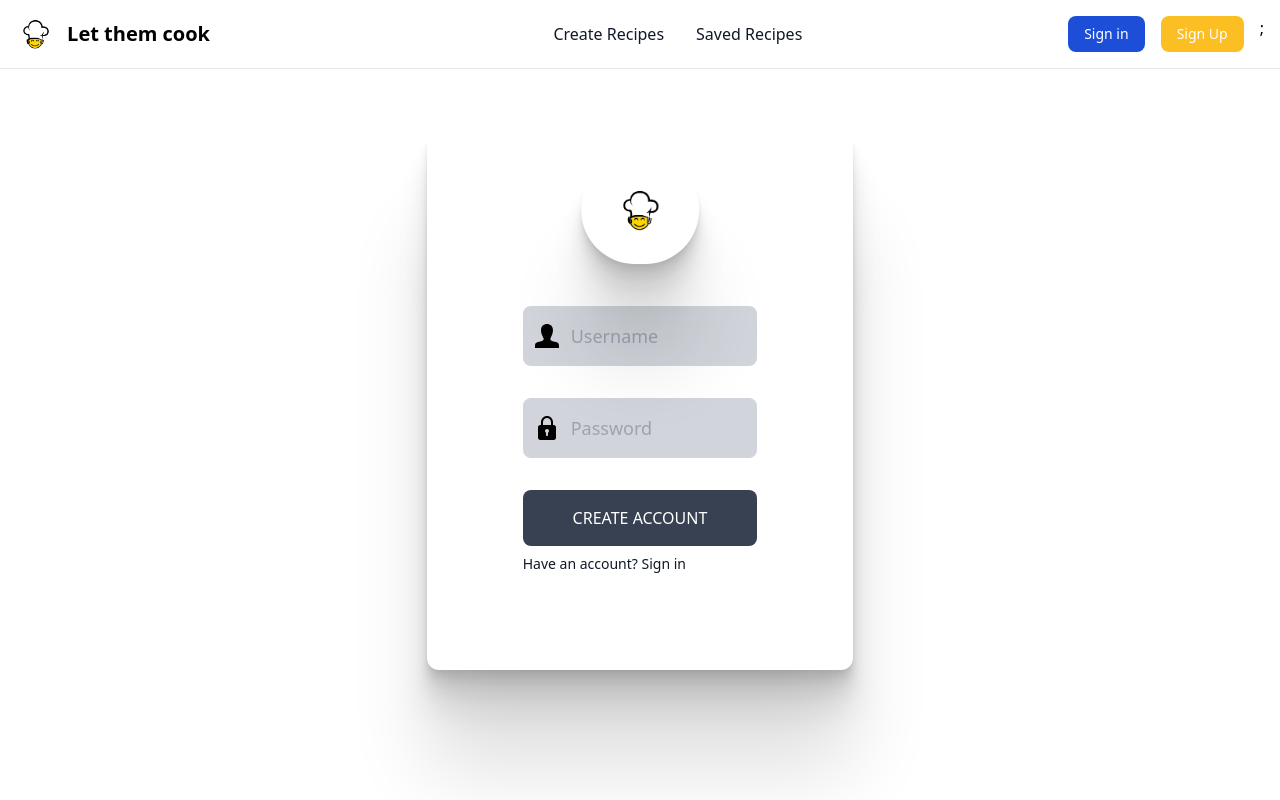
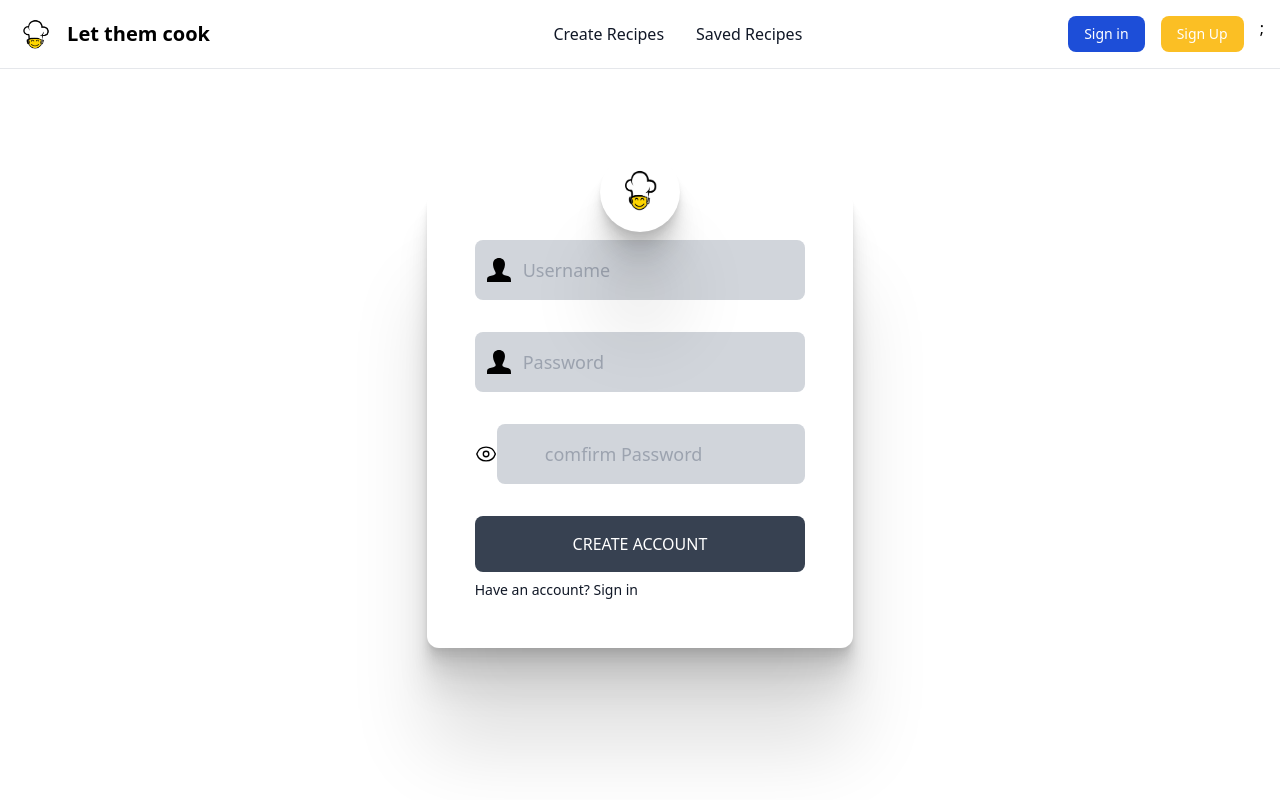
Before and after one commit to nawaf-vp/let-them-cook, a React (Vite) app in the folder client/let-them-cook/: page /register in a window 1280 px wide. Built offline with nearby package versions, Linux system fonts and the light colour scheme.

Commit message:
added password checking

```diff
--- a/client/let-them-cook/src/components/Register.jsx
+++ b/client/let-them-cook/src/components/Register.jsx
@@ -11,27 +11,40 @@ const Register = () => {
   const [password, setPassword] = useState("");
   const [showMessage, setShowMessage] = useState(false); // State to control the message
   const [messageText, setMessageText] = useState(""); // State to store the message text
+  const [confirmPassword, setConfirmPassword] = useState("");
+  const [showPassword, setShowPassword] = useState(false);
 
    const [ _ , setCookies] = useCookies(["access_token"]);
    const navigate = useNavigate();
 
+
+
   const handleSubmit = async (event) => {
     event.preventDefault();
+    if (password !== confirmPassword) {
+      setMessageText("Passwords do not match");
+      setShowMessage(true);
+      return;
+    }
     try {
       await axios.post("http://localhost:3001/auth/register", {
         username,
         password,
       });
-      setMessageText("Registration Completed! Now login.");
+      setMessageText("Success");
       setShowMessage(true);
+      navigate("/login")
 
     } catch (error) {
-      setMessageText("Registration failed");
+      setMessageText("Failed");
       setShowMessage(true);
       console.error(error);
     }
   };
 
+  const togglePasswordVisibility = () => {
+    setShowPassword(!showPassword);
+  };
   return (
     <>
 
@@ -39,13 +52,13 @@ const Register = () => {
         <Alert message={messageText} marginTop="60px" />
       )}
 
-      <div className="bg-white h-screen overflow-hidden flex items-center justify-center">
-       <div className="bg-white rounded-xl pt-20 lg:w-4/12 md:6/12 w-10/12 shadow-[0_2.8px_2.2px_rgba(0,_0,_0,_0.034),_0_6.7px_5.3px_rgba(0,_0,_0,_0.048),_0_12.5px_10px_rgba(0,_0,_0,_0.06),_0_22.3px_17.9px_rgba(0,_0,_0,_0.072),_0_41.8px_33.4px_rgba(0,_0,_0,_0.086),_0_100px_80px_rgba(0,_0,_0,_0.12)] ">
-           <div className="bg-white shadow-[0_2.8px_2.2px_rgba(0,_0,_0,_0.034),_0_6.7px_5.3px_rgba(0,_0,_0,_0.048),_0_12.5px_10px_rgba(0,_0,_0,_0.06),_0_22.3px_17.9px_rgba(0,_0,_0,_0.072),_0_41.8px_33.4px_rgba(0,_0,_0,_0.086),_0_100px_80px_rgba(0,_0,_0,_0.12)] absolute left-1/2 transform -translate-x-1/2 -translate-y-1/2 rounded-full p-4 md:p-8">
+      <div className="bg-white h-screen pt-10 overflow-hidden flex flex-col items-center justify-center">
+       <div className="bg-white rounded-xl  lg:h-200 lg:w-4/12 md:6/12 w-10/12 shadow-[0_2.8px_2.2px_rgba(0,_0,_0,_0.034),_0_6.7px_5.3px_rgba(0,_0,_0,_0.048),_0_12.5px_10px_rgba(0,_0,_0,_0.06),_0_22.3px_17.9px_rgba(0,_0,_0,_0.072),_0_41.8px_33.4px_rgba(0,_0,_0,_0.086),_0_100px_80px_rgba(0,_0,_0,_0.12)] ">
+           <div className="bg-white sm:h-10  sm:w-10 sm:mb-10 lg:h-20 lg:w-20  absolute left-1/2 transform -translate-x-1/2 -translate-y-1/2 rounded-full p-2 md:p-4 shadow-[0_2.8px_2.2px_rgba(0,_0,_0,_0.034),_0_6.7px_5.3px_rgba(0,_0,_0,_0.048),_0_12.5px_10px_rgba(0,_0,_0,_0.06),_0_22.3px_17.9px_rgba(0,_0,_0,_0.072),_0_41.8px_33.4px_rgba(0,_0,_0,_0.086),_0_100px_80px_rgba(0,_0,_0,_0.12)] ">
 
-           <img src="Let them cook.png" className="h-11 rounded-1x1" alt="Logo"/>
+           <img src="Let them cook.png" className="h-9 md:h-11 rounded-1x1" alt="Logo"/>
            </div>
-      <form className="p-12 md:p-24" onSubmit={handleSubmit}>
+      <form className="px-6 md:px-12 py-6 md:py-12" onSubmit={handleSubmit}>
 
       <div className="flex items-center text-lg mb-6 md:mb-8">
                 <svg className="absolute ml-3" width="24" viewBox="0 0 24 24">
@@ -61,12 +74,25 @@ const Register = () => {
             placeholder="Username"
           />
         </div>
+
         <div className="flex items-center text-lg mb-6 md:mb-8  focus:ring-4 focus:outline-none focus:ring-amber-600 dark:focus:ring-amber-600">
-                  <svg className="absolute ml-3" viewBox="0 0 24 24" width="24">
-                    <path d="m18.75 9h-.75v-3c0-3.309-2.691-6-6-6s-6 2.691-6 6v3h-.75c-1.24 0-2.25 1.009-2.25 2.25v10.5c0 1.241 1.01 2.25 2.25 2.25h13.5c1.24 0 2.25-1.009 2.25-2.25v-10.5c0-1.241-1.01-2.25-2.25-2.25zm-10.75-3c0-2.206 1.794-4 4-4s4 1.794 4 4v3h-8zm5 10.722v2.278c0 .552-.447 1-1 1s-1-.448-1-1v-2.278c-.595-.347-1-.985-1-1.722 0-1.103.897-2 2-2s2 .897 2 2c0 .737-.405 1.375-1 1.722z"/>
-                  </svg>
+        <svg
+            className="absolute ml-3 cursor-pointer"
+            viewBox="0 0 24 24"
+            width="24"
+            onClick={togglePasswordVisibility}
+          >
+            <path
+              d={
+                showPassword
+                  ? "M12 2C6.48 2 2 6.48 2 12s4.48 10 10 10 10-4.48 10-10S17.52 2 12 2zm0 18c-4.41 0-8-3.59-8-8s3.59-8 8-8 8 3.59 8 8-3.59 8-8 8zm0-4c-.74 0-1.41-.3-1.91-.78l3.69-3.69c.17.44.22.92.22 1.47 0 2.21-1.79 4-4 4zm-1-5v2h2v-2z"
+                  : "M20.822 18.096c-3.439-.794-6.64-1.49-5.09-4.418 4.72-8.912 1.251-13.678-3.732-13.678-5.082 0-8.464 4.949-3.732 13.678 1.597 2.945-1.725 3.641-5.09 4.418-3.073.71-3.188 2.236-3.178 4.904l.004 1h23.99l.004-.969c.012-2.688-.092-4.222-3.176-4.935z"
+              }
+            />
+          </svg>
+
           <input
-            type="password"
+            type={showPassword ? "text" : "password"}
             id="password"
             value={password}
             onChange={(event) => setPassword(event.target.value)}
@@ -74,19 +100,48 @@ const Register = () => {
             placeholder="Password"
          />
         </div>
-       {/*  <div className="flex items-center text-lg mb-6 md:mb-8">
-                  <svg className="absolute ml-3" viewBox="0 0 24 24" width="24">
-                    <path d="m18.75 9h-.75v-3c0-3.309-2.691-6-6-6s-6 2.691-6 6v3h-.75c-1.24 0-2.25 1.009-2.25 2.25v10.5c0 1.241 1.01 2.25 2.25 2.25h13.5c1.24 0 2.25-1.009 2.25-2.25v-10.5c0-1.241-1.01-2.25-2.25-2.25zm-10.75-3c0-2.206 1.794-4 4-4s4 1.794 4 4v3h-8zm5 10.722v2.278c0 .552-.447 1-1 1s-1-.448-1-1v-2.278c-.595-.347-1-.985-1-1.722 0-1.103.897-2 2-2s2 .897 2 2c0 .737-.405 1.375-1 1.722z"/>
-                  </svg>
+
+        <div className="flex items-center text-lg mb-6 md:mb-8  focus:ring-4 focus:outline-none focus:ring-amber-600 dark:focus:ring-amber-600">
+        <svg
+            xmlns="http://www.w3.org/2000/svg"
+            fill="none"
+            viewBox="0 0 24 24"
+            strokeWidth={1.5}
+            stroke="currentColor"
+            className="w-6 h-6"
+            onClick={togglePasswordVisibility}
+          >
+            <path
+              strokeLinecap="round"
+              strokeLinejoin="round"
+              d={
+                showPassword
+                  ? "M3.98 8.223A10.477 10.477 0 001.934 12C3.226 16.338 7.244 19.5 12 19.5c.993 0 1.953-.138 2.863-.395M6.228 6.228A10.45 10.45 0 0112 4.5c4.756 0 8.773 3.162 10.065 7.498a10.523 10.523 0 01-4.293 5.774M6.228 6.228L3 3m3.228 3.228l3.65 3.65m7.894 7.894L21 21m-3.228-3.228l-3.65-3.65m0 0a3 3 0 10-4.243-4.243m4.242 4.242L9.88 9.88"
+                  : "M2.036 12.322a1.012 1.012 0 010-.639C3.423 7.51 7.36 4.5 12 4.5c4.638 0 8.573 3.007 9.963 7.178.07.207.07.431 0 .639C20.577 16.49 16.64 19.5 12 19.5c-4.638 0-8.573-3.007-9.963-7.178z"
+              }
+            />
+            <path
+              strokeLinecap="round"
+              strokeLinejoin="round"
+              d={
+                !showPassword
+                  && "M15 12a3 3 0 11-6 0 3 3 0 016 0z"
+              }
+            />
+          </svg>
+
+
           <input
-            type="password"
-            id="password"
-            value={password}
-            onChange={(event) => setPassword(event.target.value)}
-            className="bg-gray-300 rounded-lg pl-12 py-2 md:py-4 focus:outline-none w-full"
-            placeholder="Comfirm Password"
+            type={showPassword ? "text" : "password"}
+            id="confirmPassword"
+            value={confirmPassword}
+            onChange={(event) => setConfirmPassword(event.target.value)}
+            className="bg-gray-300 rounded-lg pl-12 py-2 md:py-4 focus:ring-4 focus:outline-none focus:ring-amber-600 dark:focus:ring-amber-600 w-full"
+            placeholder="comfirm Password"
          />
-        </div> */}
+        </div>
+
+
         <button type="submit" className="bg-gray-700 hover:bg-amber-400 font-medium p-2 md:p-4 text-white hover:text-black uppercase rounded-lg w-full">
           Create account
         </button>
```
